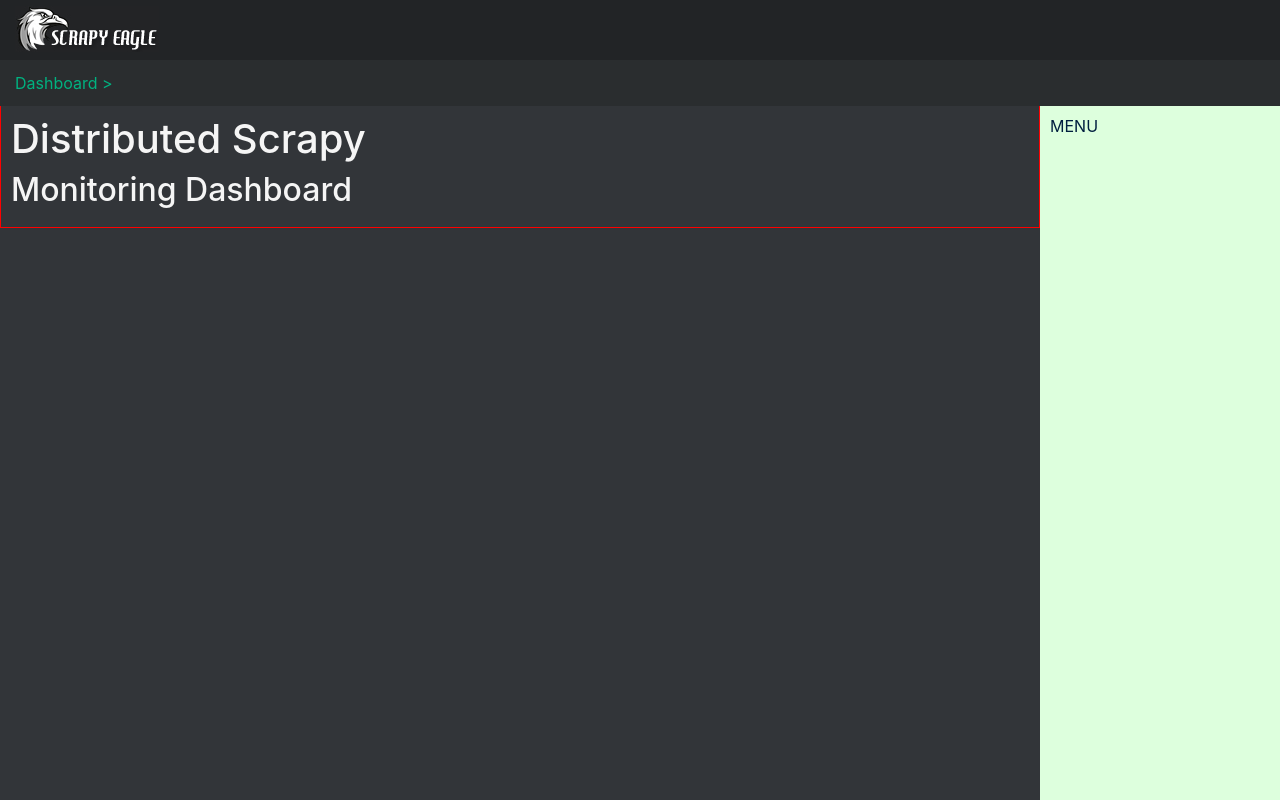
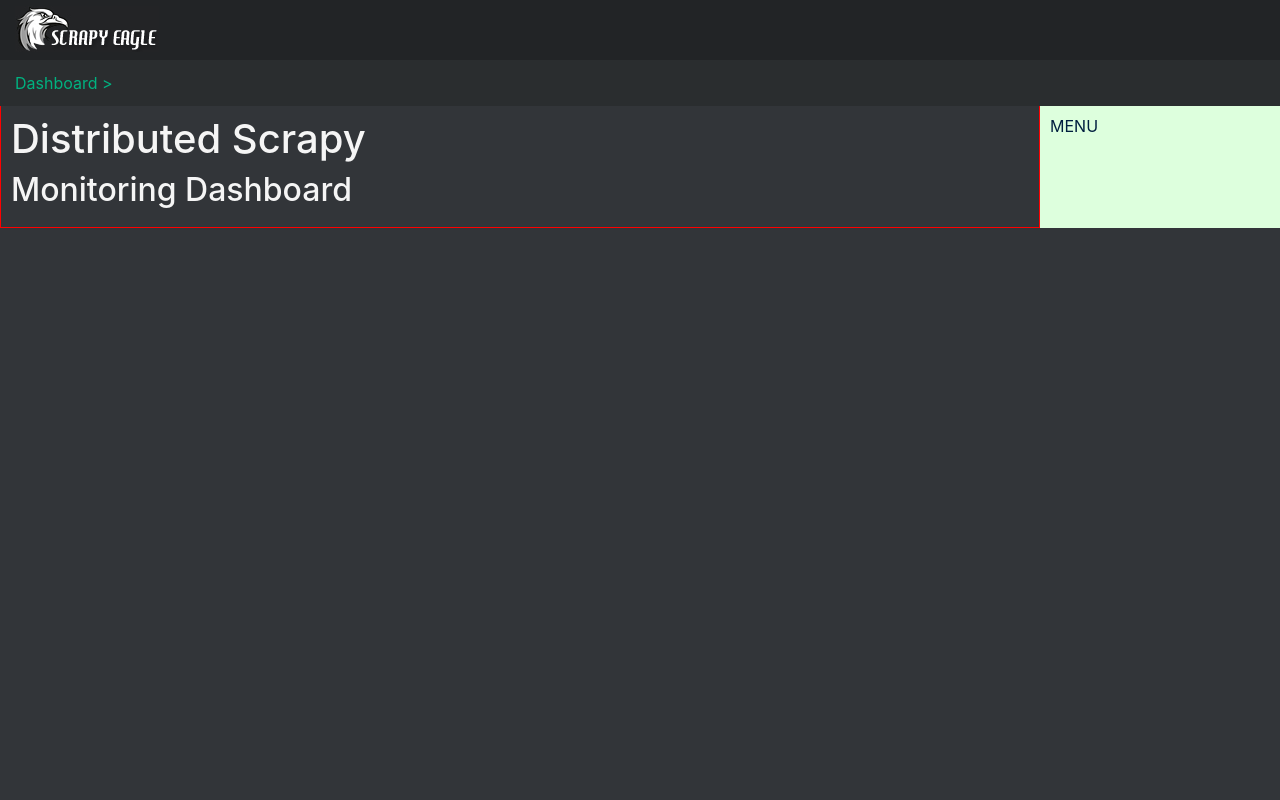
Before and after one commit to rafaelcapucho/scrapy-eagle, a Python web app: template scrapy_eagle/dashboard/templates/index.html in a window 1280 px wide. Run offline with Jinja, Linux system fonts and the light colour scheme; the template is opened without the code that fills it, so the values that code supplies are empty; some libraries are stand-ins or nearby versions.

Commit message:
Flexbox v1

```diff
--- a/scrapy_eagle/dashboard/templates/index.html
+++ b/scrapy_eagle/dashboard/templates/index.html
@@ -39,6 +39,16 @@
         padding: 6px 0 0 0;
       }
 
+      .flexbox {
+        display: flex;
+        overflow: hidden;
+        flex-direction: row;
+      }
+
+      .flexbox .col {
+        /*flex: 1;*/
+      }
+
       div.subheader {
         position: absolute;
         margin-top: 60px;
@@ -52,26 +62,29 @@
 
       aside.sidebar {
         color: #001f3f;
-        display: block;
+        /*display: block;*/
         min-height: 100%;
-        position: absolute;
-        right: 0;
+        /*position: absolute;*/
+        float: left;
         padding: 114px 0 0 10px;
-        /*transition: all 0.1s ease-in-out 0s;*/
+        transition: all 0.1s ease-in-out 0s;
         width: 240px;
         background-color: #DDFFDD;
+        flex: 0 0 240px;
       }
 
       aside.sidebar + section.main-content-wrapper {
         margin-right: 240px;
-        /*transition: all 0.1s ease-in-out 0s;*/
+        transition: all 0.1s ease-in-out 0s;
         width: auto;
       }
 
       section.main-content-wrapper {
         padding: 114px 10px 10px 10px;
         margin-left: 0;
+        float: left;
         border: 1px solid red;
+        flex: 1;
       }
 
     </style>
@@ -88,9 +101,9 @@
 
     <div class="container-fluid subheader">Dashboard > </div>
 
-    <aside class="sidebar">MENU</aside>
+    <div class="flexbox">
 
-    <section class="main-content-wrapper">
+    <section class="main-content-wrapper col">
 
       <h1>Distributed Scrapy</h1>
       <h2>Monitoring Dashboard</h2>
@@ -98,6 +111,9 @@
       <div id="app"></div>
 
     </section>
+          <aside class="sidebar col">MENU</aside>
+
+    </div>
 
     <script src="//code.jquery.com/jquery-3.1.0.min.js"></script>
     <script src="//cdnjs.cloudflare.com/ajax/libs/tether/1.3.3/js/tether.min.js"></script>
```
